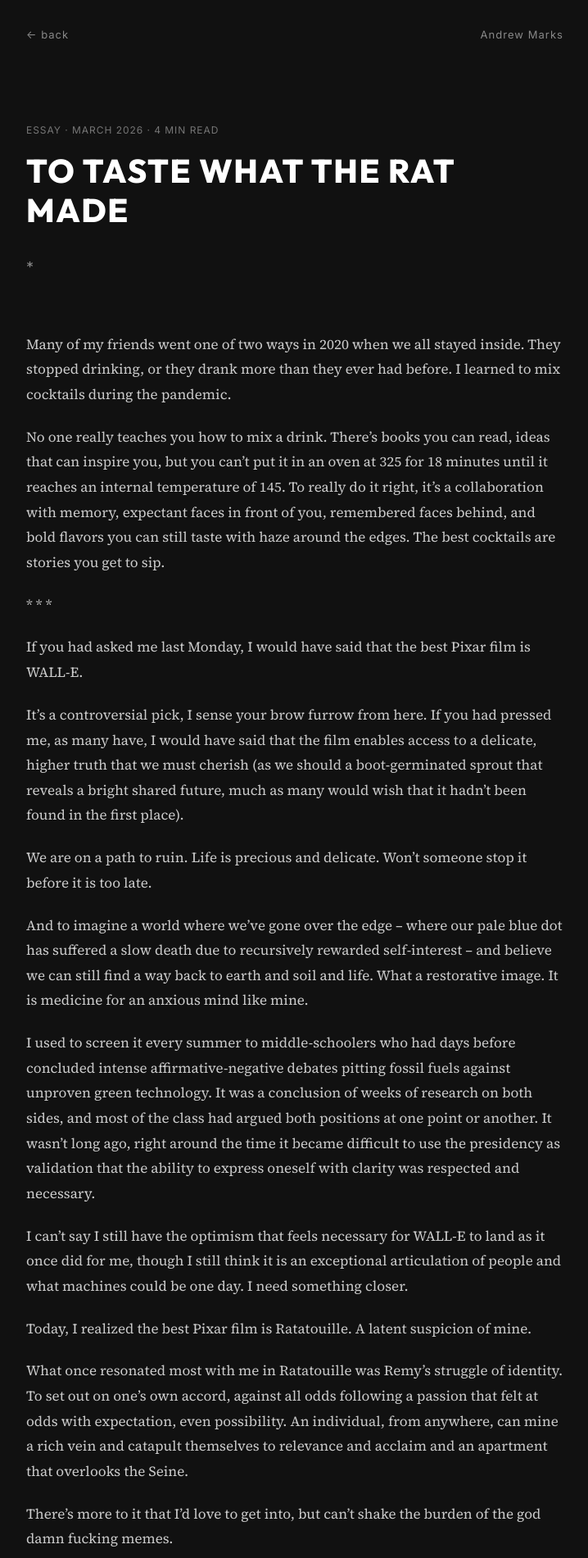
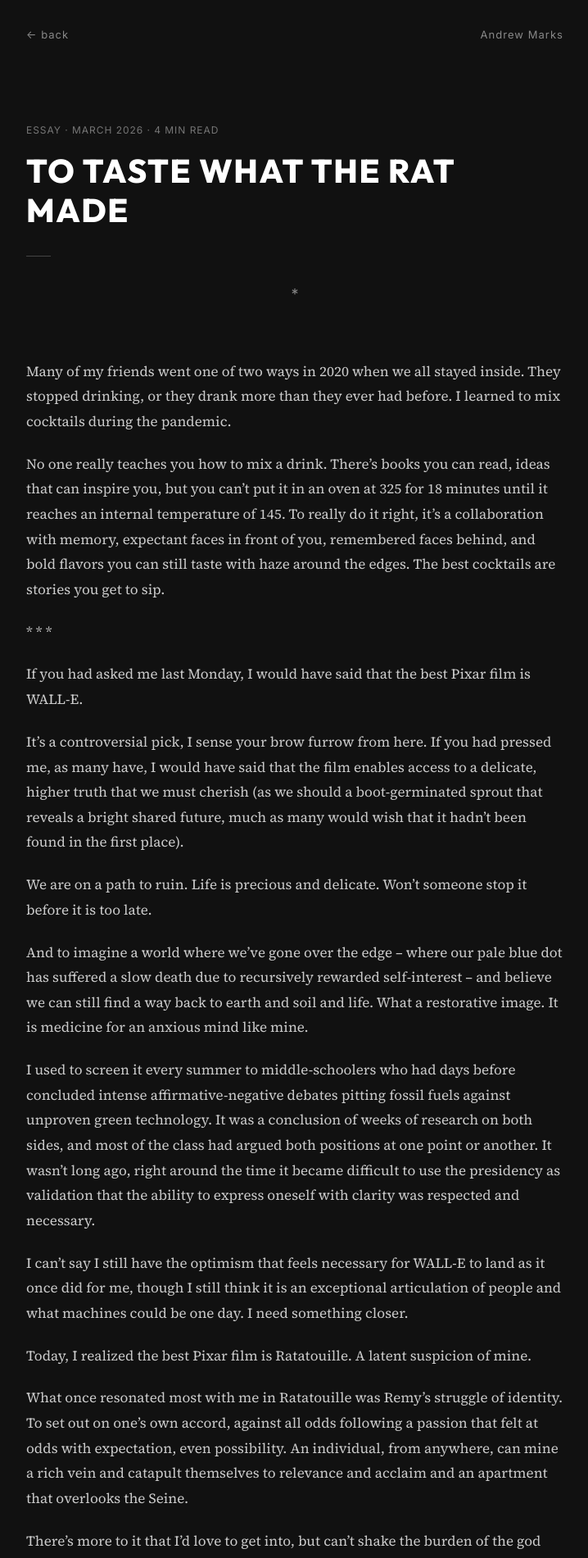
Before and after one commit to AndrewMarks/burribo, a Jekyll site: the page built from _posts/2026-03-24-to-taste-what-the-rat-made.md, in a window 1280 px wide. Shown: the top 1901 px of the page at 82% size, without its empty margins (280-998 px from the left). Built offline with Jekyll 4.4.1, drawn with Linux system fonts in a browser that asks for light colours; nearby versions of some CDN libraries.

Commit message:
Restore title rule, center asterisk separator
Co-Authored-By: Claude Opus 4.6 <noreply@anthropic.com>

```diff
--- a/_layouts/post.html
+++ b/_layouts/post.html
@@ -13,6 +13,7 @@ layout: default
       {{ page.category | capitalize }} · {{ page.date | date: "%B %Y" }} · {% assign words = content | number_of_words %}{% assign minutes = words | plus: 199 | divided_by: 200 %}{% if minutes < 1 %}{% assign minutes = 1 %}{% endif %}{{ minutes }} min read
     </span>
     <h1 class="post-page__title">{{ page.title }}</h1>
+    <div class="post-page__rule"></div>
     <span class="post-page__separator">*</span>
   </header>
 
--- a/assets/css/main.scss
+++ b/assets/css/main.scss
@@ -1294,8 +1294,16 @@ section {
   margin-bottom: var(--space-md);
 }
 
+.post-page__rule {
+  height: 1px;
+  background: #444;
+  width: 30px;
+  margin-bottom: var(--space-md);
+}
+
 .post-page__separator {
   display: block;
+  text-align: center;
   color: #888;
   font-size: 18px;
   margin-bottom: var(--space-lg);
```
